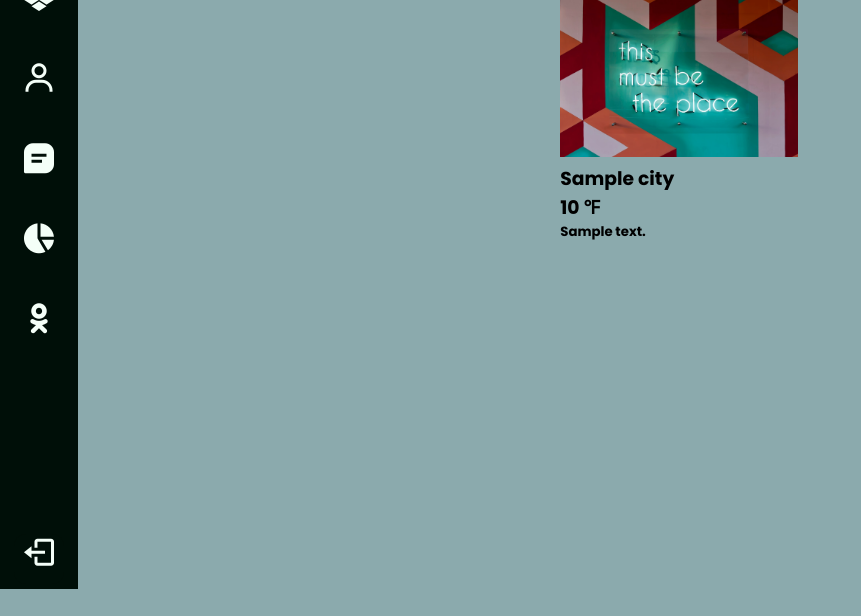
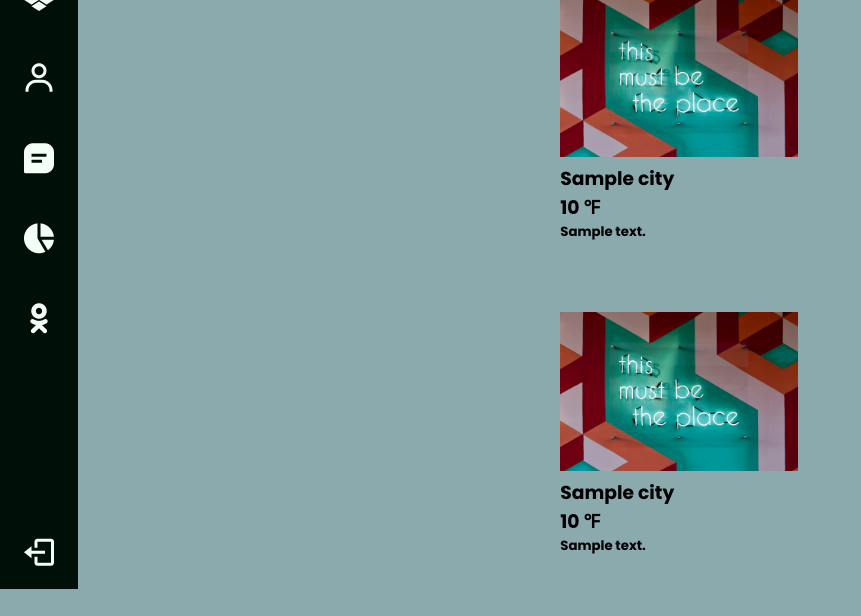
Before and after one commit to evargas1/Fun-Weather-App, a Django app: template app/templates/app/index.html in a window 1280 px wide. Shown: the part 211-827 px from the top of the page, without its empty margins (0-861 px from the left). Before the commit the page ends 800 px from the top, so only its background shows below. Run offline with Django 3.2, Linux system fonts and the light colour scheme; the template is opened without the code that fills it: most values are stand-ins (such as "Sample title", 1, 10 or a date in 2020).

Commit message:
testing views

```diff
--- a/app/templates/app/index.html
+++ b/app/templates/app/index.html
@@ -115,7 +115,7 @@
         <div class="dif-city">
             <div class="small-con">
                 <div class="row">
-                    {% for city_weather in first_row%}
+                    {% for city_weather in first_row %}
 
 
                         <div class="col-4">
@@ -140,9 +140,9 @@
             <!-- add 30px padding -->
             <div class="small-con">
 
-                <!-- <div class="row">
-                    {% for city_weather in weather_data %}
-                    {% if forloop.counter > 5  %}
+                <div class="row">
+                    {% for city_weather in sec_row %}
+
 
                         <div class="col-4">
                             <img src="{% static './img/sample.img.jpg' %}" alt="">
@@ -154,10 +154,10 @@
                             </div>
                         </div>
 
-                        {% endif %}
-                        {% endfor %}
 
-                    </div> -->
+                    {% endfor %}
+
+                    </div>
 
             </div>
 
```
